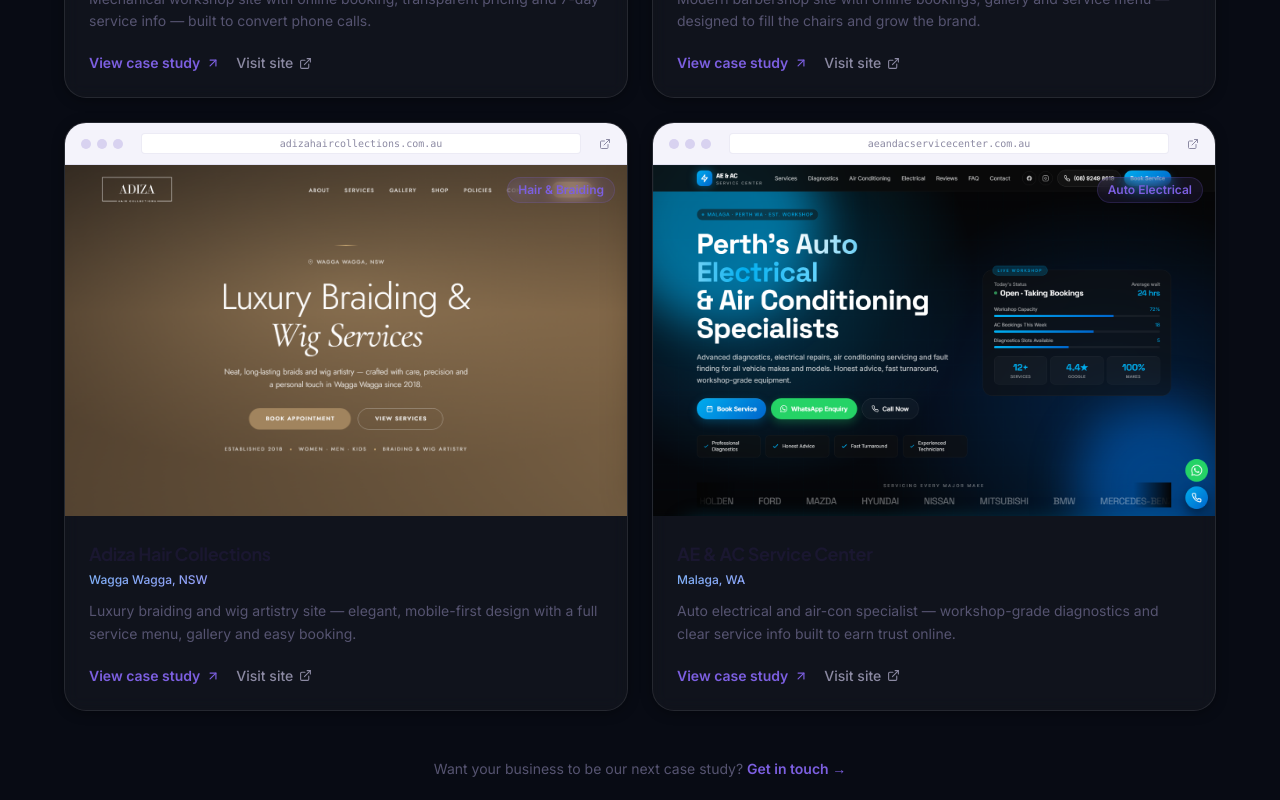
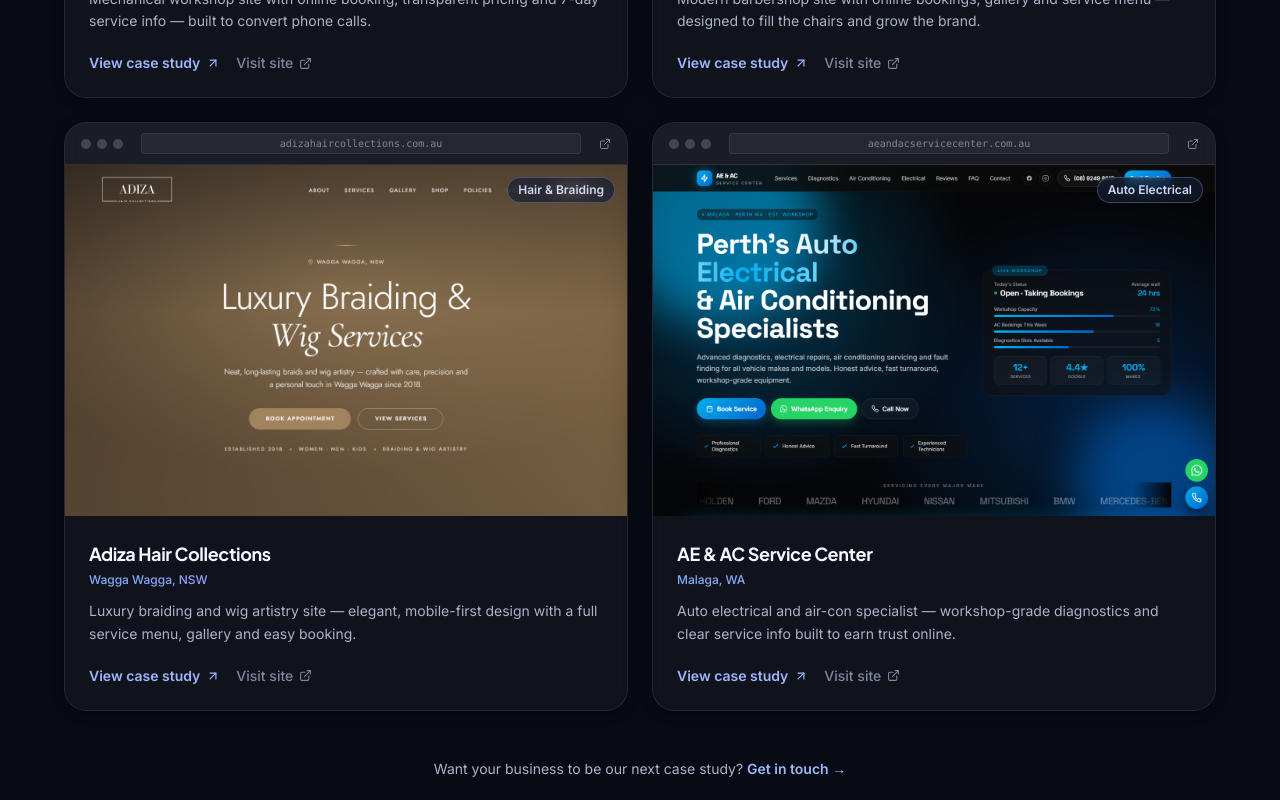
Before and after one commit to zachcolvillez-stack/bluepeek-website, a Next.js app: page / in a window 1280 px wide. Shown: the part 4040-4840 px from the top of the page. Built offline with nearby package versions, Linux system fonts and the light colour scheme.

Commit message:
auto-save: Portfolio.jsx

```diff
--- a/components/Portfolio.jsx
+++ b/components/Portfolio.jsx
@@ -53,10 +53,10 @@ export default function Portfolio() {
         <motion.div initial={{ opacity: 0, y: 20 }} whileInView={{ opacity: 1, y: 0 }}
           viewport={{ once: true }} transition={{ duration: 0.6 }} className="text-center mb-16">
           <span className="eyebrow">Our Work</span>
-          <h2 className="text-3xl md:text-5xl font-bold tracking-tight mt-5 mb-5" style={{ color: '#1a1730' }}>
+          <h2 className="text-3xl md:text-5xl font-bold tracking-tight mt-5 mb-5" style={{ color: '#f4f7fd' }}>
             Real local businesses,<br />live and online.
           </h2>
-          <p className="text-base md:text-lg max-w-xl mx-auto" style={{ color: '#565471' }}>
+          <p className="text-base md:text-lg max-w-xl mx-auto" style={{ color: '#aab3c9' }}>
             A selection of recent websites Blue Peek has built — click through to see each one live.
           </p>
         </motion.div>
@@ -70,22 +70,22 @@ export default function Portfolio() {
             >
               {/* Screenshot → opens live site */}
               <a href={p.url} target="_blank" rel="noopener noreferrer" className="block">
-                <div className="flex items-center gap-1.5 px-4 py-2.5" style={{ background: '#f4f3fb', borderBottom: '1px solid rgba(99,91,168,0.12)' }}>
-                  <div className="w-2.5 h-2.5 rounded-full" style={{ background: '#d8d2f0' }} />
-                  <div className="w-2.5 h-2.5 rounded-full" style={{ background: '#d8d2f0' }} />
-                  <div className="w-2.5 h-2.5 rounded-full" style={{ background: '#d8d2f0' }} />
+                <div className="flex items-center gap-1.5 px-4 py-2.5" style={{ background: 'rgba(255,255,255,0.04)', borderBottom: '1px solid rgba(255,255,255,0.09)' }}>
+                  <div className="w-2.5 h-2.5 rounded-full" style={{ background: 'rgba(255,255,255,0.18)' }} />
+                  <div className="w-2.5 h-2.5 rounded-full" style={{ background: 'rgba(255,255,255,0.18)' }} />
+                  <div className="w-2.5 h-2.5 rounded-full" style={{ background: 'rgba(255,255,255,0.18)' }} />
                   <div className="flex-1 mx-3 px-3 py-0.5 text-[10px] rounded text-center font-mono truncate"
-                    style={{ background: '#ffffff', color: '#8c8aa3', border: '1px solid rgba(99,91,168,0.12)' }}>
+                    style={{ background: 'rgba(255,255,255,0.05)', color: '#7e889f', border: '1px solid rgba(255,255,255,0.09)' }}>
                     {p.domain}
                   </div>
-                  <ExternalLink size={12} style={{ color: '#8c8aa3' }} />
+                  <ExternalLink size={12} style={{ color: '#7e889f' }} />
                 </div>
-                <div className="relative aspect-[16/10] overflow-hidden" style={{ background: '#f4f3fb' }}>
+                <div className="relative aspect-[16/10] overflow-hidden" style={{ background: 'rgba(255,255,255,0.03)' }}>
                   <img src={p.image} alt={`${p.title} — ${p.industry} website in ${p.location} built by Bluepeek`}
                     className="w-full h-full object-cover object-top group-hover:scale-105 transition-transform duration-700"
                     onError={(e) => { e.currentTarget.style.display = 'none' }} />
                   <span className="absolute top-3 right-3 text-xs font-semibold px-2.5 py-1 rounded-full"
-                    style={{ background: 'rgba(124,95,224,0.10)', color: '#7c5fe0', border: '1px solid rgba(124,95,224,0.20)', backdropFilter: 'blur(8px)' }}>
+                    style={{ background: 'rgba(20,28,48,0.7)', color: '#cdd8f5', border: '1px solid rgba(159,182,255,0.3)', backdropFilter: 'blur(8px)' }}>
                     {p.industry}
                   </span>
                 </div>
@@ -93,15 +93,15 @@ export default function Portfolio() {
 
               {/* Content */}
               <div className="p-6 flex flex-col flex-1">
-                <h3 className="text-lg font-bold mb-1" style={{ color: '#1a1730' }}>{p.title}</h3>
+                <h3 className="text-lg font-bold mb-1" style={{ color: '#f4f7fd' }}>{p.title}</h3>
                 <p className="text-xs font-medium mb-3 gradient-text inline-block">{p.location}</p>
-                <p className="text-sm leading-relaxed mb-5 flex-1" style={{ color: '#565471' }}>{p.description}</p>
+                <p className="text-sm leading-relaxed mb-5 flex-1" style={{ color: '#aab3c9' }}>{p.description}</p>
                 <div className="flex items-center gap-4">
-                  <Link href={p.caseStudy} className="inline-flex items-center gap-1.5 text-sm font-semibold" style={{ color: '#7c5fe0' }}>
+                  <Link href={p.caseStudy} className="inline-flex items-center gap-1.5 text-sm font-semibold" style={{ color: '#9fb6ff' }}>
                     View case study <ArrowUpRight size={14} />
                   </Link>
                   <a href={p.url} target="_blank" rel="noopener noreferrer"
-                    className="inline-flex items-center gap-1.5 text-sm font-medium" style={{ color: '#8c8aa3' }}>
+                    className="inline-flex items-center gap-1.5 text-sm font-medium" style={{ color: '#7e889f' }}>
                     Visit site <ExternalLink size={13} />
                   </a>
                 </div>
@@ -113,9 +113,9 @@ export default function Portfolio() {
         <motion.div initial={{ opacity: 0 }} whileInView={{ opacity: 1 }}
           viewport={{ once: true }} transition={{ duration: 0.5, delay: 0.2 }}
           className="text-center mt-12">
-          <p className="text-sm" style={{ color: '#565471' }}>
+          <p className="text-sm" style={{ color: '#aab3c9' }}>
             Want your business to be our next case study?{' '}
-            <a href="#contact" className="font-semibold" style={{ color: '#7c5fe0' }}>Get in touch →</a>
+            <a href="#contact" className="font-semibold" style={{ color: '#9fb6ff' }}>Get in touch →</a>
           </p>
         </motion.div>
       </div>
```
